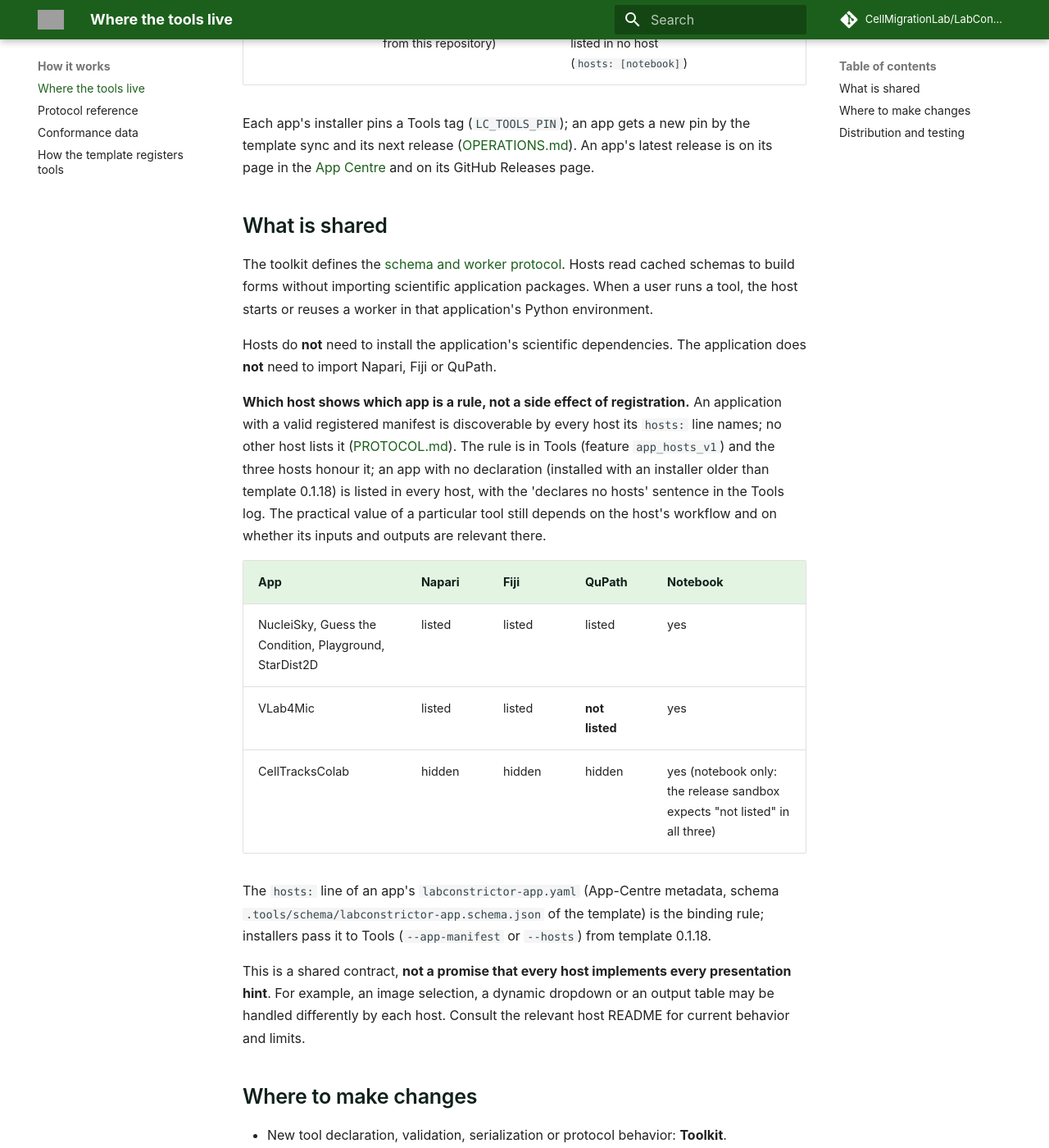
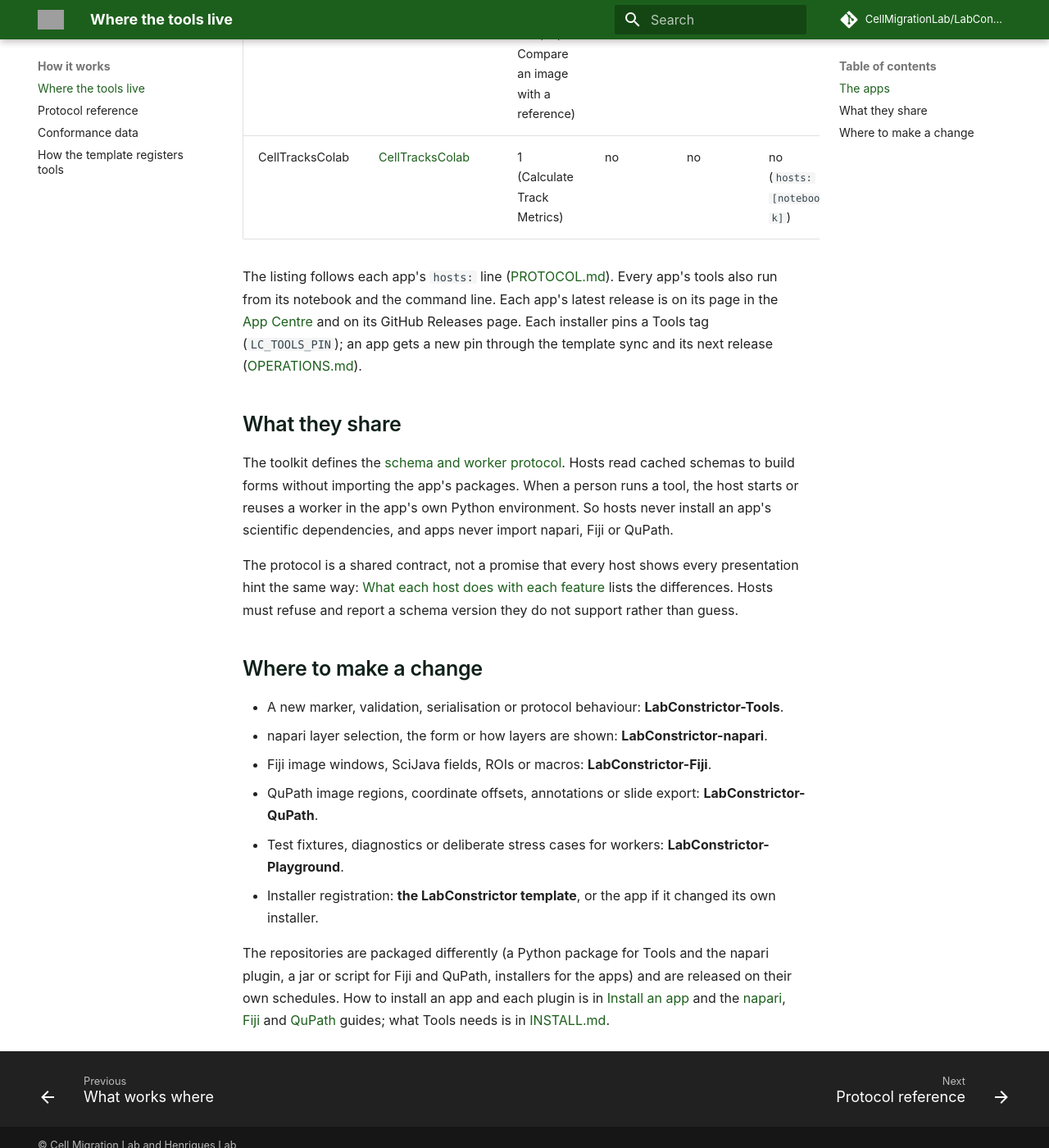
Before and after one commit to CellMigrationLab/LabConstrictor-Tools, an MkDocs documentation site: the page built from docs/REPOSITORIES.md, in a window 1280 px wide and 1400 px high, scrolled down 1728 px. Shown: the whole window at 82% size. Built offline with MkDocs 1.6.1 and Material for MkDocs 9.7.7, drawn with Linux system fonts in a browser that asks for light colours; some web fonts are replaced; comment, search, counter and statistics services are not loaded; some of the changed text lies outside the part shown.

Commit message:
Docs: template registration and repositories pages
Fix the registration steps against the template scripts (Tools is
installed before the import check; the pin was stale; pre_uninstall warns
when the entry stays), drop open questions and history, add StarDist2D's
tool count and one listing table.

Co-Authored-By: Claude Opus 5.5 <noreply@anthropic.com>
Claude-Session: https://claude.ai/code/session_01WX6rdRdA72nsUjZvTXFSbP

```diff
--- a/docs/LABCONSTRICTOR_INTEGRATION.md
+++ b/docs/LABCONSTRICTOR_INTEGRATION.md
@@ -1,41 +1,39 @@
-# How the LabConstrictor template registers an app's tools (as built)
+# How the template registers an app's tools
 
-Implemented in the template (0.1.16 and later); the template's `post_install` hooks pin a Tools tag (`LC_TOOLS_PIN`, [OPERATIONS.md](OPERATIONS.md#pinning-tools-in-app-installers)), and apps get the hooks by the template sync.
-The Linux (`.sh`) hooks run inside real installers built with `constructor`; the template's CI runs `post_install` on Linux, Windows and macOS, and the Windows (`.bat`) hooks also run in the release sandbox on a Windows runner ([TESTING.md](TESTING.md)). A person has not yet tested them on Windows or macOS.
+An app built from the LabConstrictor template registers its tools when it is installed. The work is done by the template's `post_install` and `pre_uninstall` scripts in `app/bash_bat_scripts/` (`.sh` for Linux and macOS, `.bat` for Windows); apps get them through the template sync. How an app author exposes tools is in [Expose your app's tools](https://cellmigrationlab.github.io/LabConstrictor-Site/guides/tools-bridge/).
 
 ## What an app must contain
-* A Python package `<package>` listed in `construct.yaml` (`extra_files`, with its `setup.py`), as for any app with external code.
-* A module **`<package>_lc_tools`** next to it (for NucleiSky `src/nucleisky_lc_tools/__init__.py`), also listed under `extra_files`.
-  Apps without such a module are unaffected: the hook does nothing.
 
-## `post_install.sh` / `post_install.bat` (after the app's own `pip install`)
-1. Looks for `<package>_lc_tools` in the app's Python (`importlib.util.find_spec`); the `.sh` also requires the bundled `setup.py`.
-2. Reads the app version from the top-level `version:` line of the bundled `construct.yaml` (quotes removed; `0` if missing).
-3. Installs `labconstrictor-tools`: `pip install "${LC_TOOLS_SPEC:-https://github.com/CellMigrationLab/LabConstrictor-Tools/archive/refs/tags/${LC_TOOLS_PIN}.zip}"`, with `LC_TOOLS_PIN="v0.3.0-alpha.2"` in the template. The default is the GitHub source archive of the package at a pinned tag (never `main`, see [OPERATIONS.md](OPERATIONS.md#pinning-tools-in-app-installers); an installer that still pins an older tag installs that older Tools)
-   (a plain zip: the user's computer needs internet access at that moment but no `git`), because the package is not on PyPI yet; once it is,
-   the default becomes `labconstrictor-tools`. `LC_TOOLS_SPEC` overrides it: a wheel, a git URL (for example
-   `git+https://github.com/CellMigrationLab/LabConstrictor-Tools@main`), a mirror. If this step fails (no internet, unreachable source) the
-   installation still finishes, registration is skipped and `menuinst_debug.log` says `WARNING: tool registration failed`.
-4. Runs `python -m labconstrictor_tools register --name <App> --prefix <prefix> --module <package>_lc_tools --version <version> --display-name <App> --app-manifest <prefix>/<App>/labconstrictor-app.yaml`.
-   (No `--pythonpath`: the module is installed in the app's environment.) `--app-manifest` passes the app's `hosts:` (and `host_requirements`) to the registry; when the bundled
-   `labconstrictor-app.yaml` is missing, the app is registered without hosts (every host lists it) and the log says so.
-5. Writes to `menuinst_debug.log`: `Found <package>_lc_tools: registering ...`; then on success (`.sh`) `Tools registered (labconstrictor-tools list shows them).`
-   (the `.bat` prints the register output instead); on failure `WARNING: tool registration failed - see the pip and register output above ...`.
-   **A failure here never fails the installation.**
+* A Python package `<package>`, listed with its `setup.py` under `extra_files` in `construct.yaml`, as for any app with external code.
+* A module named exactly **`<package>_lc_tools`** next to it (for NucleiSky, `src/nucleisky_lc_tools/__init__.py`), also under `extra_files`.
+* `labconstrictor-app.yaml` under `extra_files`, so that the installer can pass its `hosts:` and `host_requirements` to Tools.
 
-## `pre_uninstall.sh` / `.bat`
-`python -m labconstrictor_tools unregister --name <App> --prefix <prefix>`, errors ignored. With `--prefix`, the entry is removed only if it still belongs to
-this installation: installing the same app twice and uninstalling the older copy leaves the newer registration in place.
+An app without a `<package>_lc_tools` module is not affected: the steps below do nothing.
+
+## What `post_install` does
+
+After the app's own packages are installed:
+
+1. **Installs Tools**, if the app's Python finds `<package>_lc_tools` (`importlib.util.find_spec`). This happens before the app's import check, because the app's package may import `labconstrictor_tools`. The command is `pip install "${LC_TOOLS_SPEC:-https://github.com/CellMigrationLab/LabConstrictor-Tools/archive/refs/tags/${LC_TOOLS_PIN}.zip}"`: the source archive of the pinned tag, which needs internet access at that moment but no `git`. `LC_TOOLS_SPEC` overrides it with a wheel, a git URL or a mirror ([Pinning Tools in app installers](OPERATIONS.md#pinning-tools-in-app-installers)).
+2. **Reads the app version** from the top-level `version:` line of the bundled `construct.yaml` (quotes removed; `0` if missing).
+3. **Registers the tools:**
+
+       python -m labconstrictor_tools register --name <App> --prefix <prefix> --module <package>_lc_tools \
+           --version <version> --display-name <App> --app-manifest <prefix>/<App>/labconstrictor-app.yaml
+
+   There is no `--pythonpath`, because the module is installed in the app's environment. `--app-manifest` passes the app's `hosts:` and `host_requirements` to the registry. Without the bundled `labconstrictor-app.yaml` the app is registered without hosts, so every host lists it, and the log says so.
+4. **Writes to `menuinst_debug.log`** in the install folder: `Found <package>_lc_tools: registering the tools of <App> for Napari, Fiji and QuPath`, then on success `Tools registered (labconstrictor-tools list shows them).` (Linux and macOS; on Windows the output of `register`), or on failure `WARNING: tool registration failed - see the pip and register output above in this file; <App> itself is installed.`
+
+**A failure here never fails the installation.** If Tools cannot be installed (no internet, unreachable source), the app is still installed and its tools are not registered.
+
+## What `pre_uninstall` does
+
+It runs `python -m labconstrictor_tools unregister --name <App> --prefix <prefix>`. A failure does not stop the uninstall; if the entry is still there, a warning names the two files to delete (`<App>.json` and `<App>.schema.json` in the registry). With `--prefix`, the entry is removed only if it still belongs to this installation: after installing the same app twice, uninstalling the older copy leaves the newer registration in place.
 
 ## Placeholders
-In the template the hooks contain `PROJECT_NAME` and `PYTHON_PROJ_NAME`, substituted in each app repository (the app's display name and its Python package).
-An unsubstituted `PYTHON_PROJ_NAME` in the `import` line of `post_install.sh` once made the NucleiSky installer exit with `ModuleNotFoundError`; if you
-see that, the substitution did not happen.
+
+In the template the scripts contain `PROJECT_NAME` (the app's display name) and `PYTHON_PROJ_NAME` (its Python package), replaced in each app repository. If an installer stops with `ModuleNotFoundError` for `PYTHON_PROJ_NAME`, the replacement did not happen.
 
 ## Where the registry is
-`~/.labconstrictor/apps` (per user; override with `LC_HOME`). Shared and system-wide directories: docs/OPERATIONS.md.
 
-## Open questions
-* Publishing `labconstrictor-tools` on PyPI, so that `LC_TOOLS_SPEC` is no longer needed (and pinning it with hashes in the apps' requirements).
-* Per-machine ("all users") installs: supported by `register --dir` and `LC_APPS_PATH`, not wired into the installers.
-* The `.bat` hooks on Windows and the whole flow on macOS run in CI, and people have done clean installs on Windows and macOS.
+`~/.labconstrictor/apps`, per user (`LC_HOME` overrides the base folder). Shared and system-wide directories are in [Operations](OPERATIONS.md#many-apps-many-users-network-shares). The installers register per user only; per-machine installs are possible with `register --dir` and `LC_APPS_PATH` but are not wired into the installers.
--- a/docs/REPOSITORIES.md
+++ b/docs/REPOSITORIES.md
@@ -1,62 +1,44 @@
 # Where the LabConstrictor tools live
 
-The project has a shared Python toolkit, host-specific interfaces and applications that expose scientific analyses. They are separate repositories because they solve different problems.
+LabConstrictor's tools are spread over separate repositories: a shared Python toolkit, one plugin per host, and the apps that declare the tools.
 
 | Repository | What it contains |
 |---|---|
-| [LabConstrictor-Tools](https://github.com/CellMigrationLab/LabConstrictor-Tools) | Python declarations (`@tool`, types and annotations), schema generation, registry, worker, CLI, notebook helpers, diagnostics and tests |
-| [LabConstrictor-napari](https://github.com/CellMigrationLab/LabConstrictor-napari) | Napari dock widget, layer conversion and presentation of results (pip package `napari-labconstrictor`; the link name `napari-labconstrictor` redirects to this repository; installed from the source archive of a release tag) |
-| [LabConstrictor-Fiji](https://github.com/CellMigrationLab/LabConstrictor-Fiji) | Fiji menu command, SciJava forms, ImageJ ROI handling and the worker connection. Release files (made by its release workflow when the maintainer publishes a release): `labconstrictor-fiji-<tag>.jar`, `labconstrictor-fiji-script-<tag>.zip` (script and its `lib` folder) and `SHA256SUMS` |
-| [LabConstrictor-QuPath](https://github.com/CellMigrationLab/LabConstrictor-QuPath) | QuPath extension (QuPath 0.7.0), image-area export, annotation coordinates and result presentation. Release files: `labconstrictor-qupath-<tag>.jar`, the single script `LabConstrictorTools-all.groovy` (the only form the Script Editor can run) and `SHA256SUMS` |
-| [LabConstrictor-Playground](https://github.com/CellMigrationLab/LabConstrictor-Playground) | An installable test application (17 tools): diagnostics, synthetic image analysis and deliberately difficult cases for hosts (the repository's canonical name is lower case, `labconstrictor-playground`; the link works either way) |
+| [LabConstrictor-Tools](https://github.com/CellMigrationLab/LabConstrictor-Tools) | the Python declarations (`@tool`, types and markers), schema generation, registry, worker, command line, notebook helpers, diagnostics and tests |
+| [LabConstrictor-napari](https://github.com/CellMigrationLab/LabConstrictor-napari) | the napari dock widget, layer conversion and result display (Python package `napari-labconstrictor`, installed from the source archive of a release tag) |
+| [LabConstrictor-Fiji](https://github.com/CellMigrationLab/LabConstrictor-Fiji) | the Fiji menu command, SciJava forms, ImageJ ROI handling and the worker connection. Release files: `labconstrictor-fiji-<tag>.jar`, `labconstrictor-fiji-script-<tag>.zip` (the script and its `lib` folder) and `SHA256SUMS` |
+| [LabConstrictor-QuPath](https://github.com/CellMigrationLab/LabConstrictor-QuPath) | the QuPath extension: image-area export, annotation coordinates and result display. Release files: `labconstrictor-qupath-<tag>.jar`, the single script `LabConstrictorTools-all.groovy` (the only form the Script Editor can run) and `SHA256SUMS` |
+| [LabConstrictor-Playground](https://github.com/CellMigrationLab/LabConstrictor-Playground) | an installable test app with 17 tools: diagnostics, synthetic image analysis and deliberately difficult cases for hosts |
+| [LabConstrictor](https://github.com/CellMigrationLab/LabConstrictor) | the template that turns notebooks into installable desktop apps; its installers register an app's tools. It is not a host |
 
-Two other kinds of repository have different jobs:
+## The apps
 
-- [LabConstrictor](https://github.com/CellMigrationLab/LabConstrictor) is the **notebook-to-desktop-application packaging template**, not another graphical host for the tools.
-- Scientific applications own their analysis code and tool declarations. LabConstrictor installers register the applications' tool modules automatically when they are packaged; the toolkit also supports manual registration. The applications:
+Each app owns its analysis code and its tool declarations. Its installer registers the tools on the user's computer.
 
-| Application | Repository | Tools registered for hosts | Latest release |
-|---|---|---|---|
-| NucleiSky | [NucleiSky](https://github.com/CellMigrationLab/NucleiSky) | 2 (List the devices, Relocalize 2D) | 0.1.6 |
-| Guess the Condition | [GuessTheCondition](https://github.com/CellMigrationLab/GuessTheCondition) | 6 (five game actions and one helper) | 0.0.2 |
-| Playground | the Playground row above | 17 | 0.0.7 |
-| VLab4Mic | [LabConstrictor-VLab4Mic](https://github.com/CellMigrationLab/LabConstrictor-VLab4Mic) | 2 (Simulate imaging of a virtual sample, Compare an image with a reference) | 0.1.8 |
-| StarDist2D | [Stardist2D](https://github.com/CellMigrationLab/Stardist2D) | yes | 1.2.1 |
-| CellTracksColab | [CellTracksColab](https://github.com/CellMigrationLab/CellTracksColab) (its desktop app is released from this repository) | 1 (Calculate Track Metrics), registered but listed in no host (`hosts: [notebook]`) | 1.1.5 |
+| App | Repository | Tools | Listed in napari | Fiji | QuPath |
+|---|---|---|---|---|---|
+| NucleiSky | [NucleiSky](https://github.com/CellMigrationLab/NucleiSky) | 2 (List the devices, Relocalize 2D) | yes | yes | yes |
+| Guess the Condition | [GuessTheCondition](https://github.com/CellMigrationLab/GuessTheCondition) | 6 (five game actions and one helper) | yes | yes | yes |
+| Playground | the Playground row above | 17 | yes | yes | yes |
+| StarDist2D | [Stardist2D](https://github.com/CellMigrationLab/Stardist2D) | 7 | yes | yes | yes |
+| VLab4Mic | [LabConstrictor-VLab4Mic](https://github.com/CellMigrationLab/LabConstrictor-VLab4Mic) | 2 (Simulate imaging of a virtual sample, Compare an image with a reference) | yes | yes | no |
+| CellTracksColab | [CellTracksColab](https://github.com/CellMigrationLab/CellTracksColab) | 1 (Calculate Track Metrics) | no | no | no (`hosts: [notebook]`) |
 
-Each app's installer pins a Tools tag (`LC_TOOLS_PIN`); an app gets a new pin by the template sync and its next release ([OPERATIONS.md](OPERATIONS.md#pinning-tools-in-app-installers)). An app's latest release is on its page in the [App Centre](https://cellmigrationlab.github.io/LabConstrictor-Site/) and on its GitHub Releases page.
+The listing follows each app's `hosts:` line ([PROTOCOL.md](PROTOCOL.md#app-hosts-which-host-lists-an-app)). Every app's tools also run from its notebook and the command line. Each app's latest release is on its page in the [App Centre](https://cellmigrationlab.github.io/LabConstrictor-Site/) and on its GitHub Releases page. Each installer pins a Tools tag (`LC_TOOLS_PIN`); an app gets a new pin through the template sync and its next release ([OPERATIONS.md](OPERATIONS.md#pinning-tools-in-app-installers)).
 
-## What is shared
+## What they share
 
-The toolkit defines the [schema and worker protocol](PROTOCOL.md). Hosts read cached schemas to build forms without importing scientific application packages. When a user runs a tool, the host starts or reuses a worker in that application's Python environment.
+The toolkit defines the [schema and worker protocol](PROTOCOL.md). Hosts read cached schemas to build forms without importing the app's packages. When a person runs a tool, the host starts or reuses a worker in the app's own Python environment. So hosts never install an app's scientific dependencies, and apps never import napari, Fiji or QuPath.
 
-Hosts do **not** need to install the application's scientific dependencies. The application does **not** need to import Napari, Fiji or QuPath.
+The protocol is a shared contract, not a promise that every host shows every presentation hint the same way: [What each host does with each feature](HOST_FEATURES.md) lists the differences. Hosts must refuse and report a schema version they do not support rather than guess.
 
-**Which host shows which app is a rule, not a side effect of registration.** An application with a valid registered manifest is discoverable by every host its `hosts:` line names; no other host lists it ([PROTOCOL.md](PROTOCOL.md#app-hosts-which-host-lists-an-app)). The rule is in Tools (feature `app_hosts_v1`) and the three hosts honour it; an app with no declaration (installed with an installer older than template 0.1.18) is listed in every host, with the 'declares no hosts' sentence in the Tools log. The practical value of a particular tool still depends on the host's workflow and on whether its inputs and outputs are relevant there.
+## Where to make a change
 
-| App | Napari | Fiji | QuPath | Notebook |
-|---|---|---|---|---|
-| NucleiSky, Guess the Condition, Playground, StarDist2D | listed | listed | listed | yes |
-| VLab4Mic | listed | listed | **not listed** | yes |
-| CellTracksColab | hidden | hidden | hidden | yes (notebook only: the release sandbox expects "not listed" in all three) |
+- A new marker, validation, serialisation or protocol behaviour: **LabConstrictor-Tools**.
+- napari layer selection, the form or how layers are shown: **LabConstrictor-napari**.
+- Fiji image windows, SciJava fields, ROIs or macros: **LabConstrictor-Fiji**.
+- QuPath image regions, coordinate offsets, annotations or slide export: **LabConstrictor-QuPath**.
+- Test fixtures, diagnostics or deliberate stress cases for workers: **LabConstrictor-Playground**.
+- Installer registration: **the LabConstrictor template**, or the app if it changed its own installer.
 
-The `hosts:` line of an app's `labconstrictor-app.yaml` (App-Centre metadata, schema `.tools/schema/labconstrictor-app.schema.json` of the template) is the binding rule; installers pass it to Tools (`--app-manifest` or `--hosts`) from template 0.1.18.
-
-This is a shared contract, **not a promise that every host implements every presentation hint**. For example, an image selection, a dynamic dropdown or an output table may be handled differently by each host. Consult the relevant host README for current behavior and limits.
-
-## Where to make changes
-
-- New tool declaration, validation, serialization or protocol behavior: **Toolkit**.
-- Napari layer selection, MagicGUI form or layer presentation: **Napari plugin**.
-- Fiji image windows, SciJava fields, ROIs or macro replay: **Fiji bridge**.
-- QuPath image regions, coordinate offsets, annotations or slide export: **QuPath extension**.
-- Test fixtures, diagnostics or deliberate worker stress cases: **Playground**.
-- Installer registration hooks: **LabConstrictor packaging template or the individual application**, depending on where the installer is defined.
-
-The protocol is versioned. Hosts must reject and report incompatible schema versions rather than silently guessing how to interpret them. See [PROTOCOL.md](PROTOCOL.md) and [OPERATIONS.md](OPERATIONS.md).
-
-## Distribution and testing
-
-The repositories have different packaging requirements: a Python package for the toolkit and Napari plugin, a Fiji jar or script, a QuPath extension or script, and platform-specific Playground installers. Do not assume they share a release schedule.
-
-The project remains in testing. How to install an app and each plugin is on the LabConstrictor website ([Install an app](https://cellmigrationlab.github.io/LabConstrictor-Site/guides/install/), and the [napari](https://cellmigrationlab.github.io/LabConstrictor-Site/guides/napari/), [Fiji](https://cellmigrationlab.github.io/LabConstrictor-Site/guides/fiji/) and [QuPath](https://cellmigrationlab.github.io/LabConstrictor-Site/guides/qupath/) guides); what Tools needs is in [INSTALL.md](INSTALL.md). The host READMEs record their tested platforms and current limitations. Released apps are checked on fresh runners by the release sandbox ([TESTING.md](TESTING.md#release-sandbox-a-released-app-on-fresh-runners)).
+The repositories are packaged differently (a Python package for Tools and the napari plugin, a jar or script for Fiji and QuPath, installers for the apps) and are released on their own schedules. How to install an app and each plugin is in [Install an app](https://cellmigrationlab.github.io/LabConstrictor-Site/guides/install/) and the [napari](https://cellmigrationlab.github.io/LabConstrictor-Site/guides/napari/), [Fiji](https://cellmigrationlab.github.io/LabConstrictor-Site/guides/fiji/) and [QuPath](https://cellmigrationlab.github.io/LabConstrictor-Site/guides/qupath/) guides; what Tools needs is in [INSTALL.md](INSTALL.md).
```
